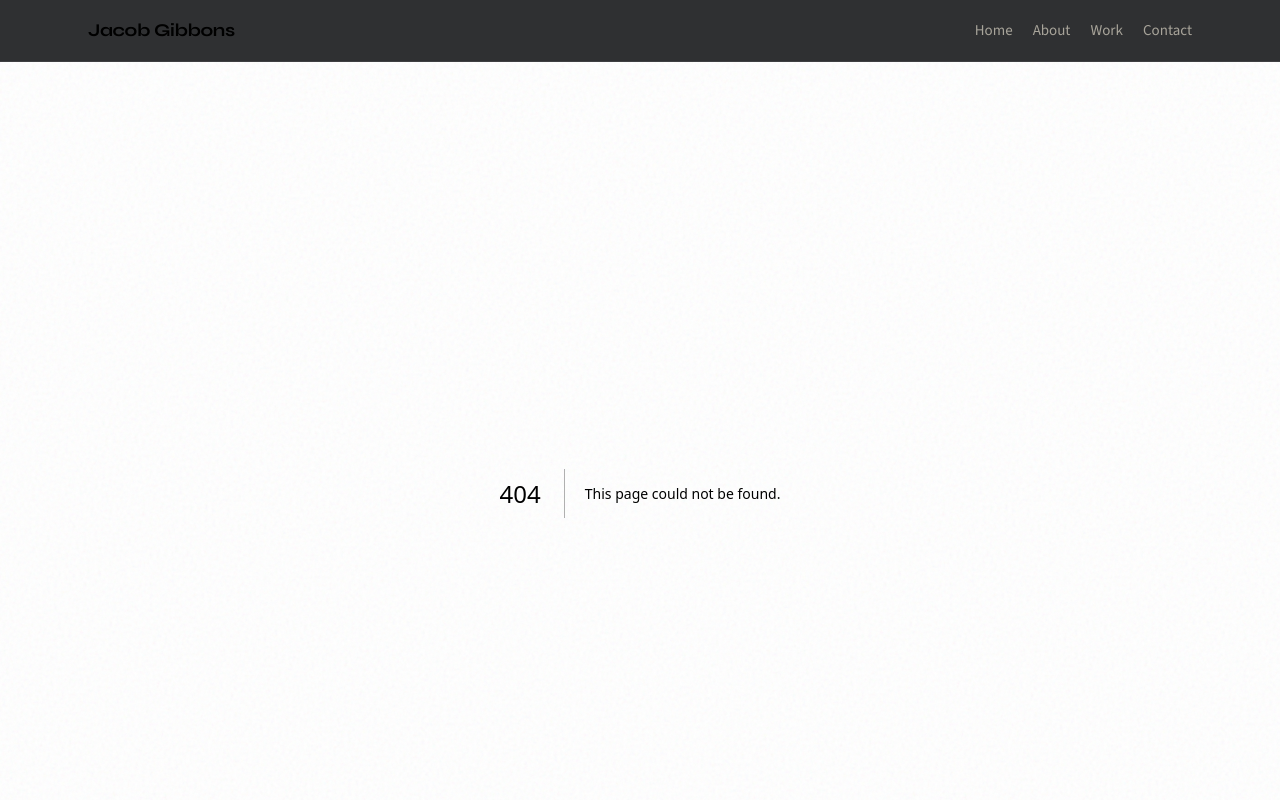
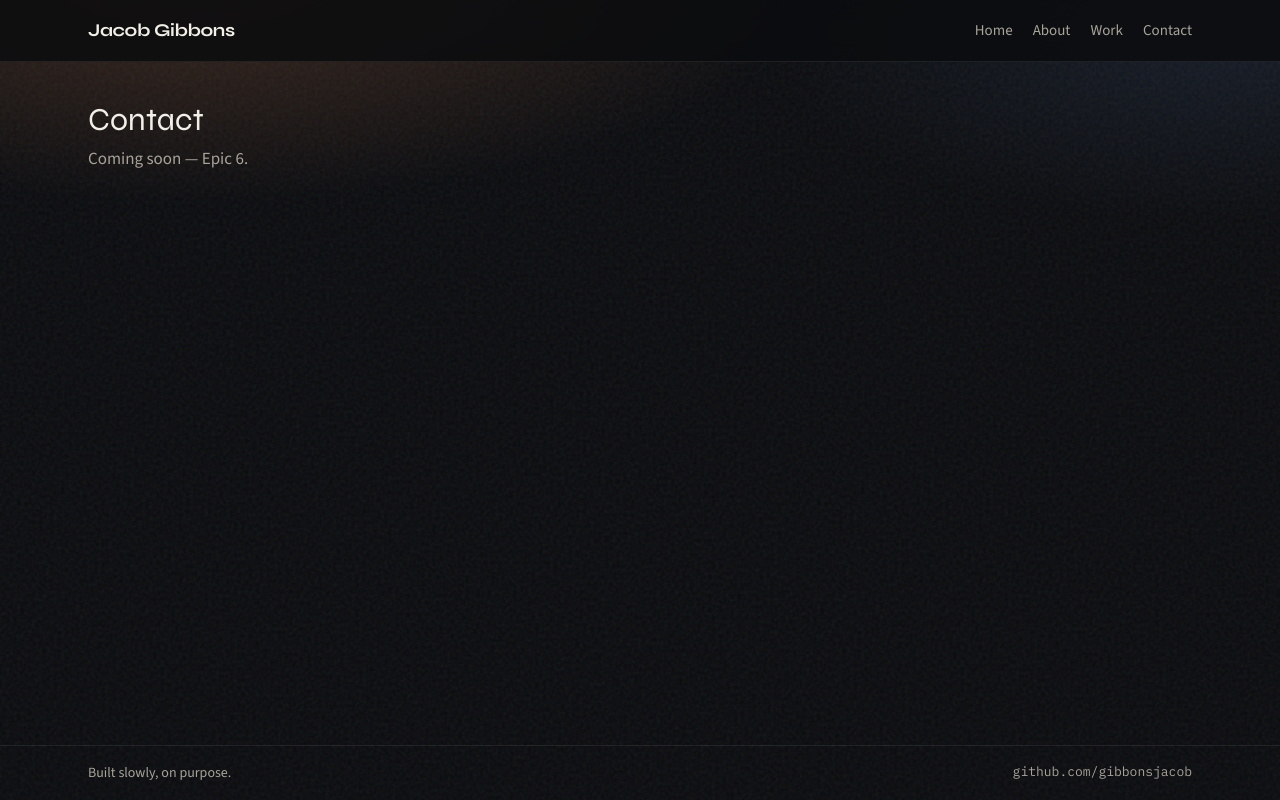
Before and after one commit to gibbonsjacob/portfolio, a Next.js app in the folder frontend/: page /contact in a window 1280 px wide. Before the commit this address had no page. Shown: the top 800 px of the page. Built offline with nearby package versions, Linux system fonts and the light colour scheme.

Commit message:
Add Contact route stub so nav links resolve.

```diff
--- /dev/null
+++ b/frontend/app/contact/page.js
@@ -0,0 +1,10 @@
+export default function ContactPage() {
+  return (
+    <main>
+      <h1 className="font-display" style={{ fontSize: "2rem" }}>
+        Contact
+      </h1>
+      <p style={{ color: "var(--paper-muted)" }}>Coming soon — Epic 6.</p>
+    </main>
+  );
+}
```
